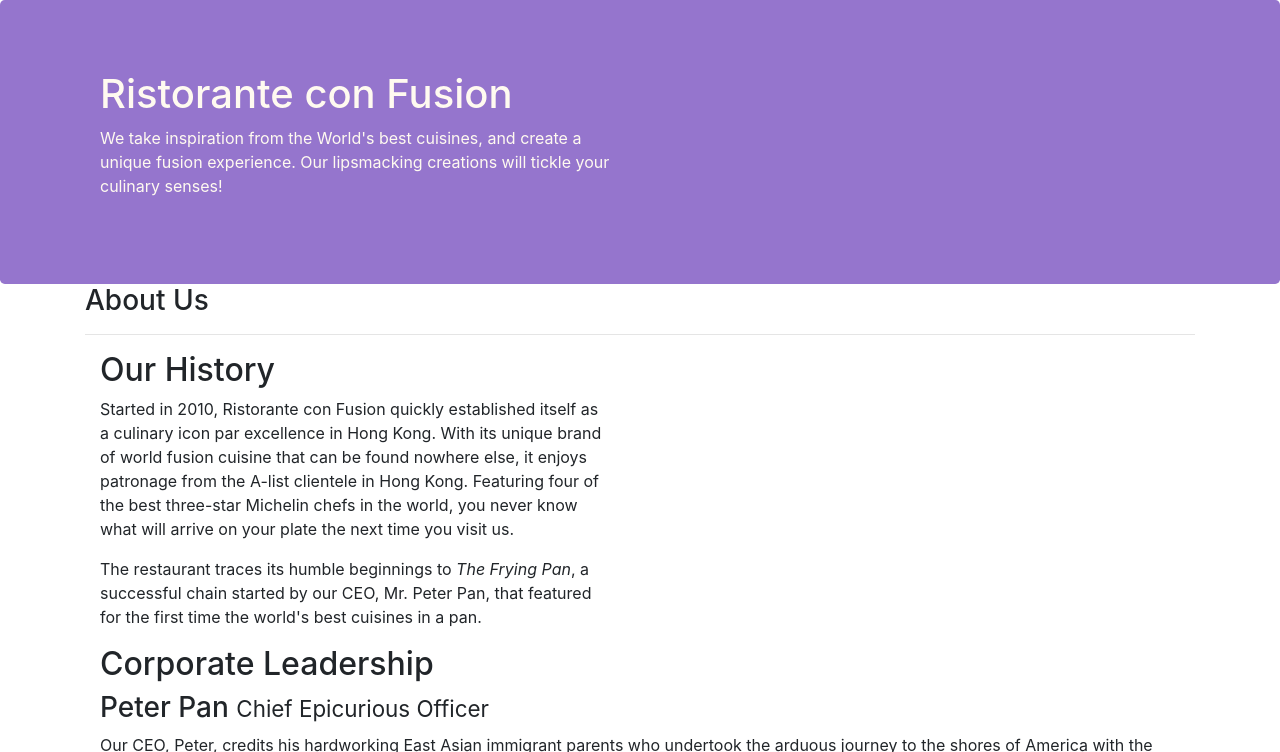
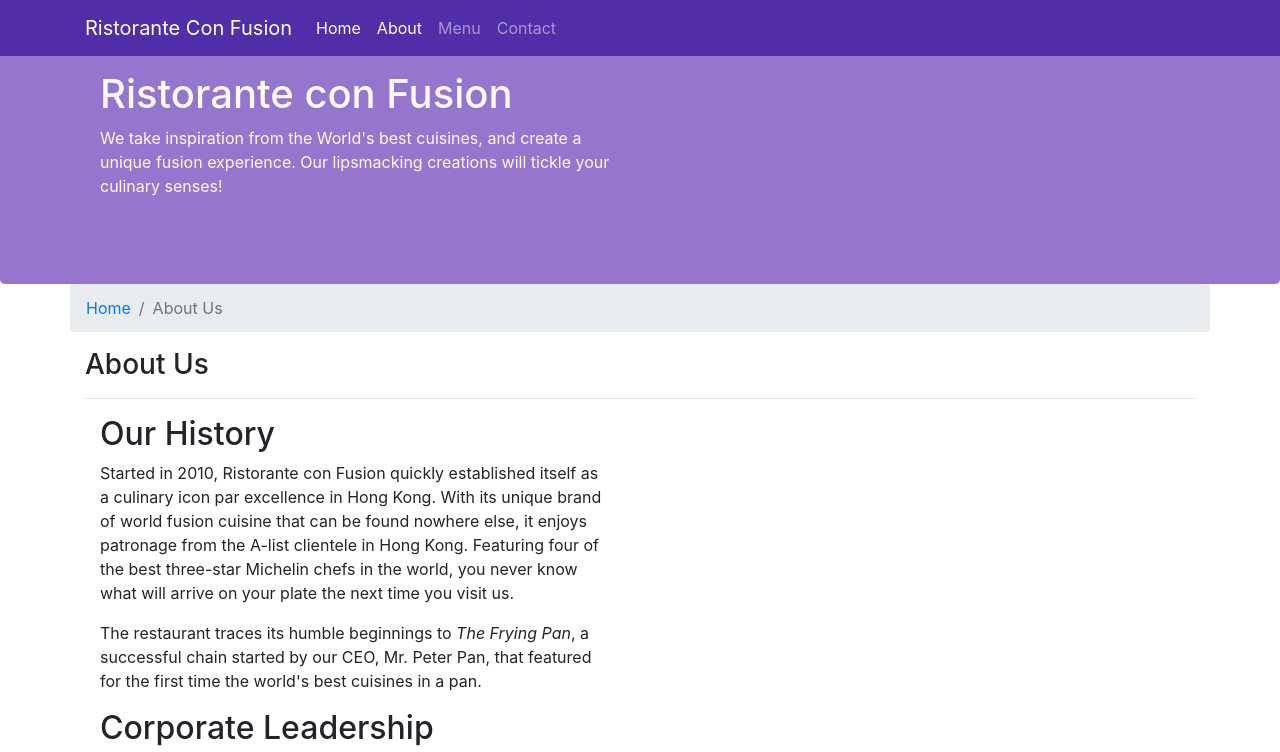
Before and after one commit to Mohammad-Shahbaz/Coursera_bootStrap, a website: page aboutus.html in a window 1280 px wide. Shown: the top 752 px of the page. Drawn offline with nearby package versions, Linux system fonts and the light colour scheme.

Commit message:
Navbar and Breadcrumbs

```diff
--- a/aboutus.html
+++ b/aboutus.html
@@ -15,6 +15,23 @@
 
 
 <body>
+    <nav class="navbar navbar-dark navbar-expand-sm fixed-top">
+        <div class="container">
+            <button class="navbar-toggler" type="button" data-toggle="collapse" data-target="#Navbar">
+                <span class="navbar-toggler-icon"></span>
+            </button>
+            <a class="navbar-brand mar-auto" href="index.html">Ristorante Con Fusion</a>
+            <div class="collapse navbar-collapse" id="Navbar">
+                <ul class="navbar-nav mr-auto">
+                    <li class="nav-item active"><a class="nav-link" href="index.html">Home</a></li>
+                    <li class="nav-item active"><a class="nav-link" href="#">About</a></li>
+                    <li class="nav-item"><a class="nav-link" href="#">Menu</a></li>
+                    <li class="nav-item"><a class="nav-link" href="#">Contact</a></li>
+                </ul>
+            </div>
+
+        </div>
+    </nav>
 
     <header class="jumbotron">
         <div class="container">
@@ -31,8 +48,12 @@
     </header>
 
     <div class="container">
-        <div>
-            <div>
+        <div class="row">
+            <ol class="col-12 breadcrumb">
+                <li class="breadcrumb-item"><a href="./index.html">Home</a></li>
+                <li class="breadcrumb-item active">About Us</li>
+            </ol>
+            <div class="col-12">
                 <h3>About Us</h3>
                 <hr>
             </div>
@@ -58,24 +79,28 @@
             <div>
                 <h2>Corporate Leadership</h2>
                 <h3>Peter Pan <small>Chief Epicurious Officer</small></h3>
-                <p class="d-none d-sm-block">Our CEO, Peter, credits his hardworking East Asian immigrant parents who undertook the arduous
+                <p class="d-none d-sm-block">Our CEO, Peter, credits his hardworking East Asian immigrant parents who
+                    undertook the arduous
                     journey to the shores of America with the intention of giving their children the best future. His
                     mother's wizardy in the kitchen whipping up the tastiest dishes with whatever is available
                     inexpensively at the supermarket, was his first inspiration to create the fusion cuisines for which
                     <em>The Frying Pan</em> became well known. He brings his zeal for fusion cuisines to this
                     restaurant, pioneering cross-cultural culinary connections.</p>
                 <h3>Dhanasekaran Witherspoon <small>Chief Food Officer</small></h3>
-                <p class="d-none d-sm-block">Our CFO, Danny, as he is affectionately referred to by his colleagues, comes from a long established
+                <p class="d-none d-sm-block">Our CFO, Danny, as he is affectionately referred to by his colleagues,
+                    comes from a long established
                     family tradition in farming and produce. His experiences growing up on a farm in the Australian
                     outback gave him great appreciation for varieties of food sources. As he puts it in his own words,
                     <em>Everything that runs, wins, and everything that stays, pays!</em></p>
                 <h3>Agumbe Tang <small>Chief Taste Officer</small></h3>
-                <p class="d-none d-sm-block">Blessed with the most discerning gustatory sense, Agumbe, our CTO, personally ensures that every dish
+                <p class="d-none d-sm-block">Blessed with the most discerning gustatory sense, Agumbe, our CTO,
+                    personally ensures that every dish
                     that we serve meets his exacting tastes. Our chefs dread the tongue lashing that ensues if their
                     dish does not meet his exacting standards. He lives by his motto, <em>You click only if you survive
                         my lick.</em></p>
                 <h3>Alberto Somayya <small>Executive Chef</small></h3>
-                <p class="d-none d-sm-block">Award winning three-star Michelin chef with wide International experience having worked closely with
+                <p class="d-none d-sm-block">Award winning three-star Michelin chef with wide International experience
+                    having worked closely with
                     whos-who in the culinary world, he specializes in creating mouthwatering Indo-Italian fusion
                     experiences. He says, <em>Put together the cuisines from the two craziest cultures, and you get a
                         winning hit! Amma Mia!</em></p>
@@ -90,7 +115,7 @@
                 <div class="col-4 offset-1 col-sm-2">
                     <h5>Links</h5>
                     <ul class="list-unstyled">
-                        <li><a href="#">Home</a></li>
+                        <li><a href="index.html">Home</a></li>
                         <li><a href="#">About</a></li>
                         <li><a href="#">Menu</a></li>
                         <li><a href="#">Contact</a></li>
@@ -125,10 +150,10 @@
             </div>
         </div>
     </footer>
-     <!-- jQuery first, then Popper.js, then Bootstrap JS. -->
-     <script src="node_modules/jquery/dist/jquery.slim.min.js"></script>
-     <script src="node_modules/popper.js/dist/umd/popper.min.js"></script>
-     <script src="node_modules/bootstrap/dist/js/bootstrap.min.js"></script>
+    <!-- jQuery first, then Popper.js, then Bootstrap JS. -->
+    <script src="node_modules/jquery/dist/jquery.slim.min.js"></script>
+    <script src="node_modules/popper.js/dist/umd/popper.min.js"></script>
+    <script src="node_modules/bootstrap/dist/js/bootstrap.min.js"></script>
 
 </body>
 
--- a/css/styles.css
+++ b/css/styles.css
@@ -28,3 +28,12 @@
     margin: 0px;
     color: #0f0f0f;
 }
+
+.body {
+    padding: 50px 0px 0px 0px;
+    z-index: 0;
+}
+
+.navbar-dark {
+    background-color: #512DA8;
+}
```
Also changed, not shown: index.html (+32 -6 lines).
